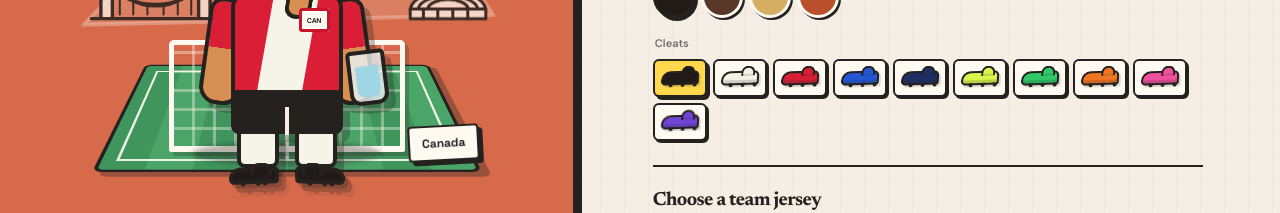
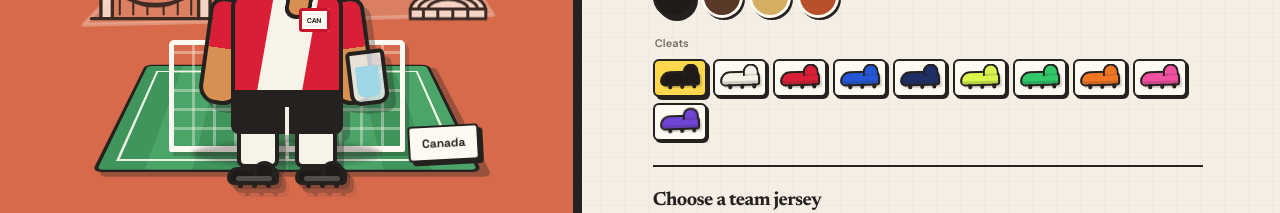
Before and after one commit to yankee-canuck/vancouver-watch-party, a website: page index.html in a window 1280 px wide. Shown: the part 587-800 px from the top of the page. Drawn offline with Linux system fonts and the light colour scheme.

Commit message:
Refine cleat boot silhouette

```diff
--- a/styles.css
+++ b/styles.css
@@ -1001,78 +1001,66 @@ h1 {
 }
 
 .cleat {
-  width: 50px;
-  height: 17px;
+  width: 52px;
+  height: 18px;
   position: absolute;
   top: 307px;
   z-index: 6;
   border: 4px solid var(--ink);
+  border-radius: 18px 11px 8px 12px;
   background: var(--cleat-color);
   box-shadow: inset 0 -4px 0 rgba(37, 33, 31, 0.24), 3px 4px 0 rgba(37, 33, 31, 0.22);
 }
 
 .cleat::before {
   content: "";
-  width: 14px;
-  height: 9px;
-  position: absolute;
-  top: -8px;
+  width: 15px;
+  height: 13px;
+  position: absolute;
+  top: -10px;
+  right: -1px;
   border: 4px solid var(--ink);
   border-bottom: 0;
-  border-radius: 9px 9px 0 0;
+  border-radius: 13px 13px 0 0;
   background: var(--cleat-color);
-  box-shadow: inset 0 -3px 0 rgba(37, 33, 31, 0.18);
+  box-shadow: inset 0 -4px 0 rgba(37, 33, 31, 0.16);
 }
 
 .cleat::after {
   content: "";
-  height: 4px;
-  position: absolute;
-  right: 4px;
-  bottom: 1px;
-  left: 4px;
+  height: 5px;
+  position: absolute;
+  right: 3px;
+  bottom: 0;
+  left: 5px;
   border-radius: 999px;
-  background: rgba(37, 33, 31, 0.26);
+  background: rgba(255, 255, 255, 0.22);
 }
 
 .cleat-left {
-  left: 37px;
-  border-radius: 20px 9px 7px 10px;
-  transform: rotate(-2deg) skewX(-4deg);
-}
-
-.cleat-left::before {
-  right: 3px;
-  transform: skewX(4deg);
+  left: 35px;
 }
 
 .cleat-right {
-  right: 37px;
-  border-radius: 9px 20px 10px 7px;
-  transform: rotate(2deg) skewX(4deg);
-}
-
-.cleat-right::before {
-  left: 3px;
-  transform: skewX(-4deg);
+  right: 35px;
 }
 
 .cleat-stud {
   width: 5px;
-  height: 6px;
-  position: absolute;
-  bottom: -6px;
+  height: 7px;
+  position: absolute;
+  bottom: -7px;
   border-radius: 0 0 3px 3px;
   background: var(--ink);
 }
 
 .cleat-stud-a {
-  left: 8px;
-  box-shadow: 15px 0 0 var(--ink);
+  left: 7px;
+  box-shadow: 14px 0 0 var(--ink), 28px 0 0 var(--ink);
 }
 
 .cleat-stud-b {
-  right: 7px;
+  display: none;
 }
 
 .builder-panel {
@@ -1269,27 +1257,27 @@ legend {
 }
 
 .cleat-option-icon {
-  width: 38px;
-  height: 14px;
+  width: 40px;
+  height: 15px;
   position: relative;
   display: block;
   border: 2px solid var(--ink);
-  border-radius: 15px 7px 5px 7px;
+  border-radius: 15px 9px 5px 8px;
   background: var(--cleat-swatch);
   box-shadow: inset 0 -3px 0 rgba(37, 33, 31, 0.18), 2px 2px 0 rgba(37, 33, 31, 0.16);
-  transform: rotate(-2deg) skewX(-5deg);
+  transform: rotate(-2deg);
 }
 
 .cleat-option-icon::before {
   content: "";
-  width: 10px;
-  height: 8px;
-  position: absolute;
-  top: -7px;
-  right: 2px;
+  width: 12px;
+  height: 10px;
+  position: absolute;
+  top: -9px;
+  right: -1px;
   border: 2px solid var(--ink);
   border-bottom: 0;
-  border-radius: 7px 7px 0 0;
+  border-radius: 9px 9px 0 0;
   background: var(--cleat-swatch);
   box-shadow: inset 0 -2px 0 rgba(37, 33, 31, 0.16);
 }
@@ -1297,10 +1285,10 @@ legend {
 .cleat-option-icon::after {
   content: "";
   width: 4px;
-  height: 4px;
+  height: 5px;
   position: absolute;
   left: 6px;
-  bottom: -4px;
+  bottom: -5px;
   border-radius: 0 0 2px 2px;
   background: var(--ink);
   box-shadow: 12px 0 0 var(--ink), 24px 0 0 var(--ink);
```
